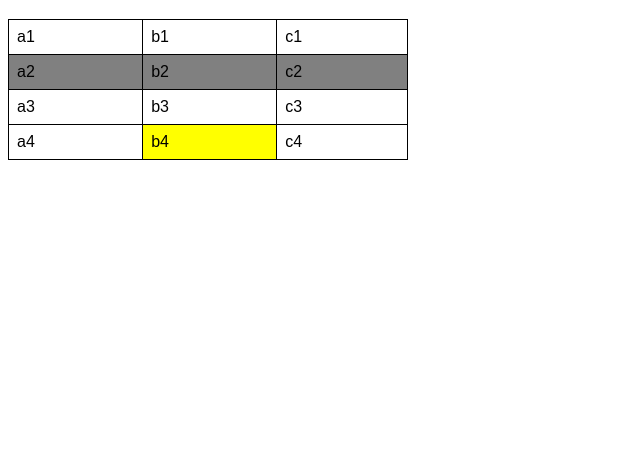
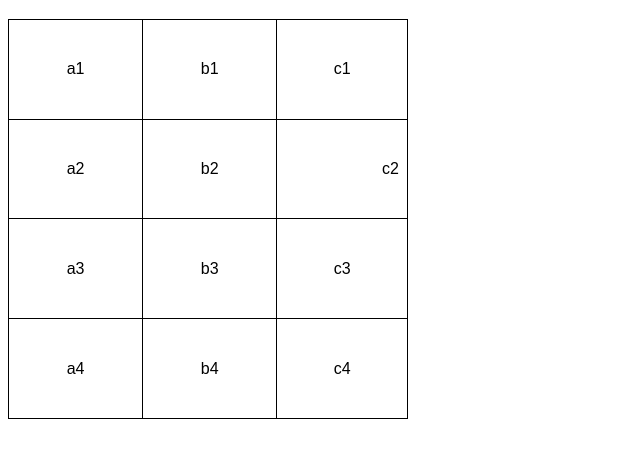
Before and after one commit to DevGiovanaCorreia/html-css, a plain HTML site: page exercicios/ex023/tabela001.html in a window 1280 px wide. Shown: the part 61-518 px from the top of the page, without its empty margins (0-640 px from the left). Drawn offline with Linux system fonts and the light colour scheme.

Commit message:
atualizado

```diff
--- a/exercicios/ex023/tabela001.html
+++ b/exercicios/ex023/tabela001.html
@@ -10,17 +10,20 @@
         }
         table{
             width: 400px;
+            height: 400px;
             border-collapse: collapse;
+
         }
         td{
             border: 1px solid black;
             padding: 8px;
+            text-align: center;
+            vertical-align: middle;
         }
-        tr.linha{
-        background-color: gray;}
-        td.dado{
-            background-color: yellow;
+        .numero{
+            text-align: right;
         }
+
     </style>
 </head>
 <body>
@@ -31,10 +34,10 @@
         <td>b1</td>
         <td>c1</td>
        </tr>
-       <tr class="linha">
+       <tr >
         <td>a2</td>
         <td>b2</td>
-        <td>c2</td>
+        <td class="numero">c2</td>
 
        </tr>
 
@@ -46,7 +49,7 @@
 
        <tr>
         <td>a4</td>
-        <td class="dado">b4</td>
+        <td >b4</td>
         <td>c4</td>
        </tr>
     </table>
```
